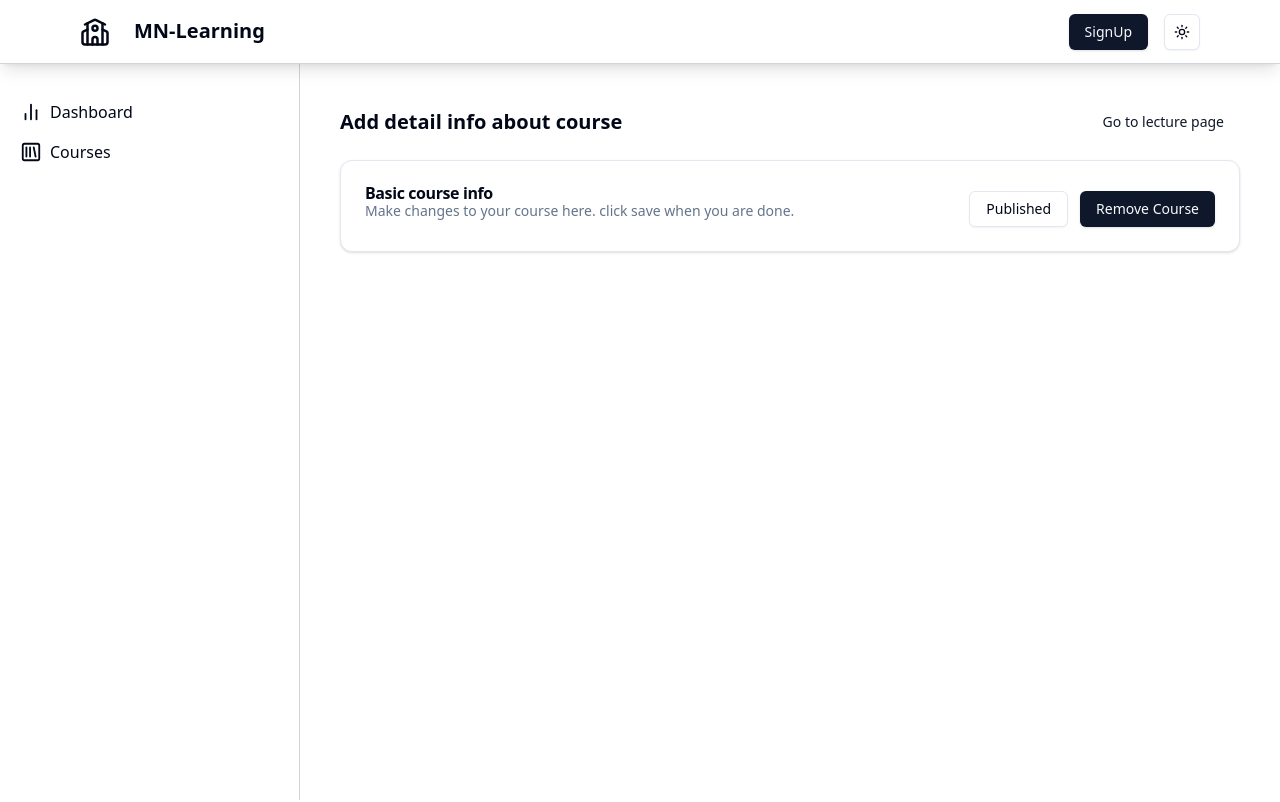
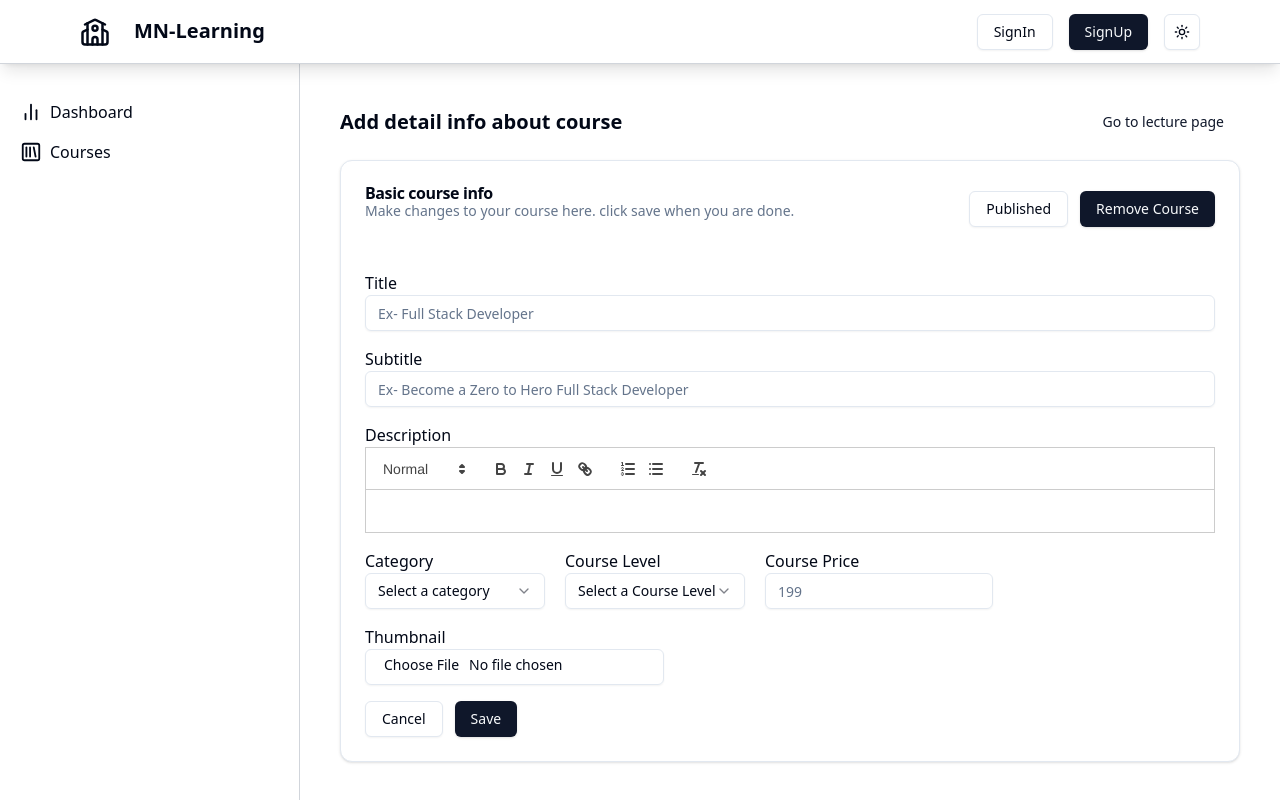
Before and after one commit to neeraj48/MernLMS, a React (Vite) app in the folder client/: page /admin/course/1 in a window 1280 px wide. Shown: the top 802 px of the page. Built offline with nearby package versions, Linux system fonts and the light colour scheme; no server answers.

Commit message:
edit course page design done

```diff
--- a/client/package.json
+++ b/client/package.json
@@ -24,6 +24,7 @@
     "next-themes": "^0.4.3",
     "react": "^18.3.1",
     "react-dom": "^18.3.1",
+    "react-quill": "^2.0.0",
     "react-redux": "^9.1.2",
     "react-router-dom": "^6.28.0",
     "sonner": "^1.7.0",
--- /dev/null
+++ b/client/src/components/RichTextEditor/index.jsx
@@ -0,0 +1,13 @@
+import React, { useState } from "react";
+import ReactQuill from "react-quill";
+import 'react-quill/dist/quill.snow.css';
+
+
+const RichTextEditor = ({input,setInput}) => {
+  const handleInput=(content)=>{
+  setInput({...input,description:content})
+  }
+  return <ReactQuill theme="snow" value={input.description} onChange={handleInput} />;
+};
+
+export default RichTextEditor;
--- a/client/src/feature/api/authApi.js
+++ b/client/src/feature/api/authApi.js
@@ -26,9 +26,7 @@ export const authApi = createApi({
       async onQueryStarted(_, { queryFullfilled, dispatch }) {
         try {
           const result = await queryFullfilled;
-          if (result) {
-            dispatch(userLoggedIn({ user: result?.data?.user }));
-          }
+          dispatch(userLoggedIn({ user: result?.data?.user }));
         } catch (error) {
           console.log(error);
         }
--- a/client/src/pages/admin/Sidebar.jsx
+++ b/client/src/pages/admin/Sidebar.jsx
@@ -7,7 +7,7 @@ const Sidebar = () => {
     <div className="flex">
       <div
         className="hidden lg:block w-[250px] sm:w-[300px] space-y-8 border-r border-gray-300 dark:border-gray-700 p-5
-      sticky top-16 h-screen"
+      sticky top-0 h-screen"
       >
         <div className="mt-20 space-y-4">
           <Link to="dashboard" className="flex items-center gap-2">
--- a/client/src/pages/admin/course/AddCourse.jsx
+++ b/client/src/pages/admin/course/AddCourse.jsx
@@ -95,6 +95,7 @@ const AddCourse = () => {
         <div className="flex items-center gap-2">
           <Button
             variant="outline"
+            onClick={()=>navigate('/admin/course')}
           >
             Back
           </Button>
--- a/client/src/pages/admin/course/CourseTab.jsx
+++ b/client/src/pages/admin/course/CourseTab.jsx
@@ -1,14 +1,58 @@
+import RichTextEditor from "@/components/RichTextEditor";
 import { Button } from "@/components/ui/button";
 import {
   Card,
+  CardContent,
   CardDescription,
   CardHeader,
   CardTitle,
 } from "@/components/ui/card";
-import React from "react";
+import { Input } from "@/components/ui/input";
+import {
+  Select,
+  SelectContent,
+  SelectGroup,
+  SelectItem,
+  SelectLabel,
+  SelectTrigger,
+  SelectValue,
+} from "@/components/ui/select";
+import { Label } from "@radix-ui/react-dropdown-menu";
+import React, { useState } from "react";
+import { useNavigate } from "react-router-dom";
 
 const CourseTab = () => {
+  const navigate = useNavigate();
+  const [input, setInput] = useState({
+    courseTitle: "",
+    courseSubtitle: "",
+    descrition: "",
+    category: "",
+    courseLevel: "",
+    coursePrice: "",
+    courseThumbnail: "",
+  });
   const isPublished = false;
+  const changeEventHandler = (e) => {
+    const { name, value } = e.target;
+    setInput({ ...input, [name]: value });
+  };
+  const onSelectCategory = (value) => {
+    setInput({ ...input, category: value });
+  };
+  const onSelectLevel = (value) => {
+    setInput({ ...input, courseLevel: value });
+  };
+  const [previewThumbnail, setPreviewThumbnail] = useState("");
+  const setThumbnail = (e) => {
+    const file = e.target.files?.[0];
+    if (file) {
+      setInput({ ...input, courseThumbnail: file });
+      const fileReader = new FileReader();
+      fileReader.onloadend = () => setPreviewThumbnail(fileReader.result);
+      fileReader.readAsDataURL(file);
+    }
+  };
   return (
     <Card>
       <CardHeader className="flex flex-row justify-between">
@@ -25,6 +69,124 @@ const CourseTab = () => {
           <Button>Remove Course</Button>
         </div>
       </CardHeader>
+      <CardContent>
+        <div className="space-y-4 mt-5">
+          <div>
+            <Label>Title</Label>
+            <Input
+              type="text"
+              name="courseTitle"
+              value={input.courseTitle}
+              onChane={changeEventHandler}
+              placeholder="Ex- Full Stack Developer"
+            />
+          </div>
+          <div>
+            <Label>Subtitle</Label>
+            <Input
+              type="text"
+              name="courseSubtitle"
+              value={input.courseSubtitle}
+              onChane={changeEventHandler}
+              placeholder="Ex- Become a Zero to Hero Full Stack Developer"
+            />
+          </div>
+          <div>
+            <Label>Description</Label>
+            {/* <Input type="text" name="courseDesc" placeholder="Ex- This is the best online course to become a greate developer" /> */}
+            <RichTextEditor input={input} setInput={setInput} />
+          </div>
+          <div className="flex items-center gap-5">
+            <div>
+              <Label>Category</Label>
+              <Select onValueChange={onSelectCategory}>
+                <SelectTrigger className="w-[180px]">
+                  <SelectValue placeholder="Select a category" />
+                </SelectTrigger>
+                <SelectContent>
+                  <SelectGroup>
+                    <SelectLabel>Category</SelectLabel>
+                    <SelectItem value="Next JS">Next JS</SelectItem>
+                    <SelectItem value="Data Science">Data Science</SelectItem>
+                    <SelectItem value="Frontend Development">
+                      Frontend Development
+                    </SelectItem>
+                    <SelectItem value="Fullstack Development">
+                      Fullstack Development
+                    </SelectItem>
+                    <SelectItem value="MERN Stack Development">
+                      MERN Stack Development
+                    </SelectItem>
+                    <SelectItem value="Javascript">Javascript</SelectItem>
+                    <SelectItem value="Python">Python</SelectItem>
+                    <SelectItem value="Docker">Docker</SelectItem>
+                    <SelectItem value="MongoDB">MongoDB</SelectItem>
+                    <SelectItem value="HTML">HTML</SelectItem>
+                  </SelectGroup>
+                </SelectContent>
+              </Select>
+            </div>
+            <div>
+              <Label>Course Level</Label>
+              <Select onValueChange={onSelectLevel}>
+                <SelectTrigger className="w-[180px]">
+                  <SelectValue placeholder="Select a Course Level" />
+                </SelectTrigger>
+                <SelectContent>
+                  <SelectGroup>
+                    <SelectLabel>Level</SelectLabel>
+                    <SelectItem value="Begginer">Begginer</SelectItem>
+                    <SelectItem value="Medium">Medium</SelectItem>
+                    <SelectItem value="Advanced">Advanced</SelectItem>
+                  </SelectGroup>
+                </SelectContent>
+              </Select>
+            </div>
+            <div>
+              <Label>Course Price</Label>
+              <Input
+                type="number"
+                name="coursePrice"
+                value={input.coursePrice}
+                onChane={changeEventHandler}
+                placeholder="199"
+              />
+            </div>
+          </div>
+          <div>
+            <Label>Thumbnail</Label>
+            <Input
+              type="file"
+              accept="image/*"
+              className="w-fit"
+              onChange={setThumbnail}
+            />
+            {previewThumbnail && (
+              <img
+                src={previewThumbnail}
+                className="e-64 my-2 h-40 w-40"
+                alt="course thumbnail"
+              />
+            )}
+          </div>
+          <div className="flex gap-3">
+            <Button variant="outline" onClick={() => navigate("/admin/course")}>
+              Cancel
+            </Button>
+            <Button disable={false}>
+              {" "}
+              {false ? (
+                <>
+                  <Loader2 className="mr-2 h-4 w-4 animate-spin" />
+                  Please wait
+                </>
+              ) : (
+                "Save"
+              )}
+            </Button>
+          </div>
+        </div>
+      </CardContent>
     </Card>
   );
 };
--- a/client/src/pages/admin/course/EditCourse.jsx
+++ b/client/src/pages/admin/course/EditCourse.jsx
@@ -12,7 +12,7 @@ const EditCourse = () => {
           <Button variant="link">Go to lecture page</Button>
         </Link>
       </div>
-      <CourseTab/>
+      <CourseTab />
     </div>
   );
 };
--- a/client/src/pages/login/index.jsx
+++ b/client/src/pages/login/index.jsx
@@ -88,7 +88,7 @@ const LoginPage = () => {
   }, [regIsLoading, loginIsLoading, regData, loginData, regError, loginError]);
 
   return (
-    <Tabs defaultValue="account" className="w-[400px] m-auto mt-20">
+    <Tabs defaultValue="signIn" className="w-[400px] m-auto mt-20">
       <TabsList className="grid w-full grid-cols-2">
         <TabsTrigger value="account">SignUp</TabsTrigger>
         <TabsTrigger value="signIn">SignIn</TabsTrigger>
@@ -137,7 +137,11 @@ const LoginPage = () => {
             </div>
           </CardContent>
           <CardFooter>
-            <Button size="lg" disabled={regIsLoading} onClick={() => handleRegistration("singup")}>
+            <Button
+              size="lg"
+              disabled={regIsLoading}
+              onClick={() => handleRegistration("singup")}
+            >
               {regIsLoading ? (
                 <>
                   <Loader2 className="mr-2 h-4 w-4 animate-spin" /> Please wait
@@ -183,7 +187,11 @@ const LoginPage = () => {
             </div>
           </CardContent>
           <CardFooter>
-            <Button size="lg" disabled={loginIsLoading} onClick={() => handleRegistration("signin")}>
+            <Button
+              size="lg"
+              disabled={loginIsLoading}
+              onClick={() => handleRegistration("signin")}
+            >
               {loginIsLoading ? (
                 <>
                   <Loader2 className="mr-2 h-4 w-4 animate-spin" /> Please wait
--- a/client/src/pages/navbar/index.jsx
+++ b/client/src/pages/navbar/index.jsx
@@ -18,7 +18,7 @@ import { toast } from "sonner";
 import { useDispatch, useSelector } from "react-redux";
 
 const Header = () => {
-  const dispatch = useDispatch();
+  // const dispatch = useDispatch();
   const { user } = useSelector((store) => store.auth);
   console.log(user);
   const navigate = useNavigate();
@@ -70,22 +70,29 @@ const Header = () => {
                     </DropdownMenuItem>
                   </DropdownMenuGroup>
                   <DropdownMenuItem onClick={logoutHandler}>
-                    Logout
+                    <Link>Logout</Link>
                   </DropdownMenuItem>
+
+                  {user?.role === "admin" ? (
+                    <>
                       <DropdownMenuSeparator />
                       <DropdownMenuItem
                         onClick={() => {
                           navigate("/admin/dashboard");
                         }}
                       >
-                    Dashboard
+                        <Link>Dashboard</Link>
                       </DropdownMenuItem>
+                    </>
+                  ) : null}
                 </DropdownMenuContent>
               </DropdownMenu>
             </>
           ) : (
             <div className="flex flex-wrap gap-4">
-              {/* <Button variant="outline">SignIn</Button> */}
+              <Button variant="outline" onClick={handleSignup}>
+                SignIn
+              </Button>
               <Button onClick={handleSignup}>SignUp</Button>
             </div>
           )}
```
Also changed, not shown: 2 other files (tests, documents, lock files or other folders). Lines whose indentation alone changed are shown as unchanged.
